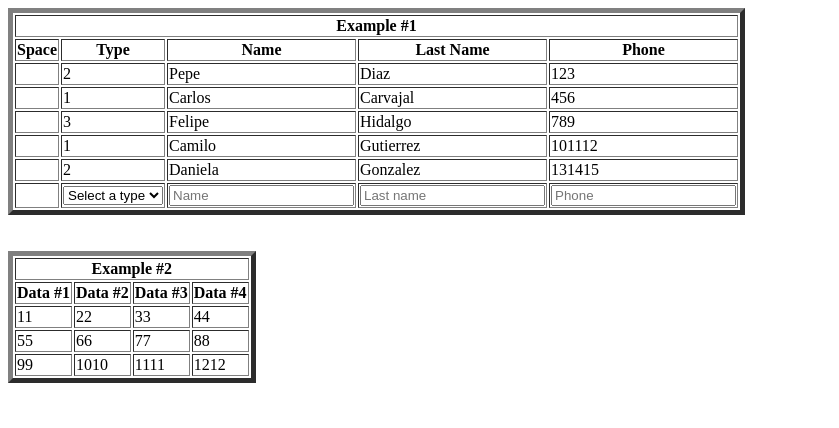
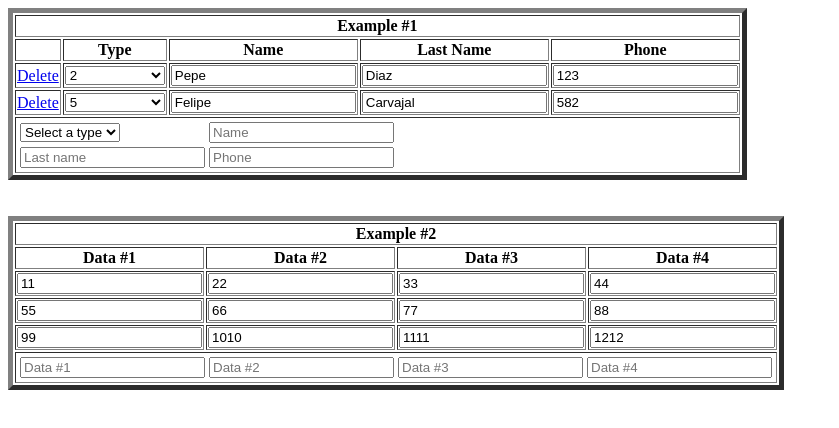
Before and after one commit to andresg9108/smarttable, a website: page index.html in a window 1280 px wide. Shown: the whole page, without its empty margins (0-839 px from the left). Drawn offline with nearby package versions, Linux system fonts and the light colour scheme; files that its build step writes are made by us from their sources.

Commit message:
Select, Insert and Update.

```diff
--- a/index.html
+++ b/index.html
@@ -13,62 +13,73 @@
 				<th colspan="5">Example #1</th>
 			</tr>
 			<tr data-type="title">
-				<th>Space</th>
+				<th></th>
 				<th data-id="type">Type</th>
 				<th data-id="name">Name</th>
 				<th data-id="lastname">Last Name</th>
 				<th data-id="phone">Phone</th>
 			</tr>
 			<tr data-type="data">
-				<td data-ignorefield="true"></td>
-				<td>2</td>
-				<td>Pepe</td>
-				<td>Diaz</td>
-				<td>123</td>
+				<td data-ignorefield="true">
+					<a href="#">Delete</a>
+				</td>
+				<td data-input="select">
+					<select>
+						<option value="0">Select a type</option>
+						<option value="1">1</option>
+						<option value="2" selected>2</option>
+						<option value="3">3</option>
+						<option value="4">4</option>
+						<option value="5">5</option>
+					</select>
+				</td>
+				<td data-input="text"><input type="text" placeholder="Name" value="Pepe" /></td>
+				<td data-input="text"><input type="text" placeholder="Last name" value="Diaz" /></td>
+				<td data-input="text"><input type="text" placeholder="Phone" value="123" /></td>
 			</tr>
 			<tr data-type="data">
-				<td data-ignorefield="true"></td>
-				<td>1</td>
-				<td>Carlos</td>
-				<td>Carvajal</td>
-				<td>456</td>
-			</tr>
-			<tr data-type="data">
-				<td data-ignorefield="true"></td>
-				<td>3</td>
-				<td>Felipe</td>
-				<td>Hidalgo</td>
-				<td>789</td>
-			</tr>
-			<tr data-type="data">
-				<td data-ignorefield="true"></td>
-				<td>1</td>
-				<td>Camilo</td>
-				<td>Gutierrez</td>
-				<td>101112</td>
-			</tr>
-			<tr data-type="data">
-				<td data-ignorefield="true"></td>
-				<td>2</td>
-				<td>Daniela</td>
-				<td>Gonzalez</td>
-				<td>131415</td>
-			</tr>
-			<tr data-type="input">
-				<td></td>
-				<td data-inputtype="select">
+				<td data-ignorefield="true">
+					<a href="#">Delete</a>
+				</td>
+				<td data-input="select">
 					<select>
 						<option value="0">Select a type</option>
 						<option value="1">1</option>
 						<option value="2">2</option>
 						<option value="3">3</option>
 						<option value="4">4</option>
-						<option value="5">5</option>
+						<option value="5" selected>5</option>
 					</select>
 				</td>
-				<td data-inputtype="text"><input type="text" placeholder="Name" /></td>
-				<td data-inputtype="text"><input type="text" placeholder="Last name" /></td>
-				<td data-inputtype="text"><input type="text" placeholder="Phone" /></td>
+				<td data-input="text"><input type="text" placeholder="Name" value="Felipe" /></td>
+				<td data-input="text"><input type="text" placeholder="Last name" value="Carvajal" /></td>
+				<td data-input="text"><input type="text" placeholder="Phone" value="582" /></td>
+			</tr>
+			<tr id="tableinputs">
+				<td colspan="5">
+					<table>
+						<tr>
+							<td data-input="ignorefield" style="display: none;">
+								<a href="#">Delete</a>
+							</td>
+							<td data-input="select">
+								<select>
+									<option value="0">Select a type</option>
+									<option value="1">1</option>
+									<option value="2">2</option>
+									<option value="3">3</option>
+									<option value="4">4</option>
+									<option value="5">5</option>
+								</select>
+							</td>
+							<td data-input="text"><input type="text" placeholder="Name" /></td>
+						</tr>
+						<tr>
+							<td data-input="text"><input type="text" placeholder="Last name" /></td>
+							<td data-input="text"><input type="text" placeholder="Phone" /></td>
+						</tr>
+					</table>
+				</td>
 			</tr>
 		</table>
 
@@ -85,24 +96,42 @@
 				<th data-id="data4">Data #4</th>
 			</tr>
 			<tr data-type="data">
-				<td>11</td>
-				<td>22</td>
-				<td>33</td>
-				<td>44</td>
+				<td data-input="text"><input type="text" placeholder="Data #1" value="11" /></td>
+				<td data-input="text"><input type="text" placeholder="Data #2" value="22" /></td>
+				<td data-input="text"><input type="text" placeholder="Data #3" value="33" /></td>
+				<td data-input="text"><input type="text" placeholder="Data #4" value="44" /></td>
 			</tr>
 			<tr data-type="data">
-				<td>55</td>
-				<td>66</td>
-				<td>77</td>
-				<td>88</td>
+				<td data-input="text"><input type="text" placeholder="Data #1" value="55" /></td>
+				<td data-input="text"><input type="text" placeholder="Data #2" value="66" /></td>
+				<td data-input="text"><input type="text" placeholder="Data #3" value="77" /></td>
+				<td data-input="text"><input type="text" placeholder="Data #4" value="88" /></td>
 			</tr>
 			<tr data-type="data">
-				<td>99</td>
-				<td>1010</td>
-				<td>1111</td>
-				<td>1212</td>
+				<td data-input="text"><input type="text" placeholder="Data #1" value="99" /></td>
+				<td data-input="text"><input type="text" placeholder="Data #2" value="1010" /></td>
+				<td data-input="text"><input type="text" placeholder="Data #3" value="1111" /></td>
+				<td data-input="text"><input type="text" placeholder="Data #4" value="1212" /></td>
+			</tr>
+			<tr id="tableinputs">
+				<td colspan="4">
+					<table>
+						<tr>
+							<td data-input="text"><input type="text" placeholder="Data #1" /></td>
+							<td data-input="text"><input type="text" placeholder="Data #2" /></td>
+							<td data-input="text"><input type="text" placeholder="Data #3" /></td>
+							<td data-input="text"><input type="text" placeholder="Data #4" /></td>
+						</tr>
+					</table>
+				</td>
 			</tr>
 		</table>
-
 	</body>
 </html>
+
+<script>
+
+oSmartTableAg.setEventsFromTable('#table1');
+oSmartTableAg.setEventsFromTable('#table2');
+
+</script>
--- a/src/js/main.js
+++ b/src/js/main.js
@@ -4,6 +4,55 @@ var oSmartTableAg = {};
 
 $(function(){
 });
+
+/*
+*/
+oSmartTableAg.setEventsFromTable = function(sTag){
+	$.each($(sTag).find('#tableinputs').find('table').find('td'), function(i, v){
+		$(v).find('input').keypress(function(e) {
+			if(e.which == 13) {
+				oSmartTableAg.add(sTag);
+			}
+		});
+	});
+}
+
+/*
+*/
+oSmartTableAg.add = function(sTag){
+	var sRow = '<tr data-type="data">';
+
+	$.each($(sTag).find('#tableinputs').find('table').find('td'), function(i, v){
+		var sInput = $(v).attr('data-input');
+
+		if(typeof sInput !== "undefined"){
+			if(sInput == 'text'){
+				sRow += '<td data-input="text"><input type="text" value="' + $(v).find('input').val() + '" placeholder="' + $(v).find('input').attr('placeholder') + '" /></td>';
+			}else if(sInput == 'select'){
+				sRow += '<td data-input="select"><select>';
+
+				$.each($(v).find('option'), function(i2, v2){
+					if($(v).find('select').val() == $(v2).val()){
+						sRow += '<option value="' + $(v2).val() + '" selected>' + $(v2).text() + '</option>';
+					}else{
+						sRow += '<option value="' + $(v2).val() + '">' + $(v2).text() + '</option>';
+					}
+				});
+
+				sRow += '</select></td>';
+			}else if(sInput == 'ignorefield'){
+				sRow += '<td data-ignorefield="true">' + $(v).html() + '</td>'
+			}
+		}
+	});
+
+	sRow += '</tr>';
+	var oTableInputs = $(sTag).find('#tableinputs');
+	$(sTag).find('#tableinputs').remove();
+	$(sTag).append(sRow);
+	$(sTag).append(oTableInputs);
+	oSmartTableAg.setEventsFromTable(sTag);
+}
 
 /*
 */
@@ -17,7 +66,13 @@ oSmartTableAg.getArrayFromTable = function(sTag){
 
 			$.each($(v).find("td"), function(i2, v2){
 				if($(v2).attr('data-ignorefield') != 'true'){
-					aResponse.push($(v2).text());
+					if($(v2).attr('data-input') == 'text'){
+						aResponse.push($(v2).find('input').val());
+					}else if($(v2).attr('data-input') == 'select'){
+						aResponse.push($(v2).find('select').val());
+					}else{
+						aResponse.push($(v2).text());
+					}
 				}
 			});
 
```
Also changed, not shown: dist/main.min.js, 1 other file.
